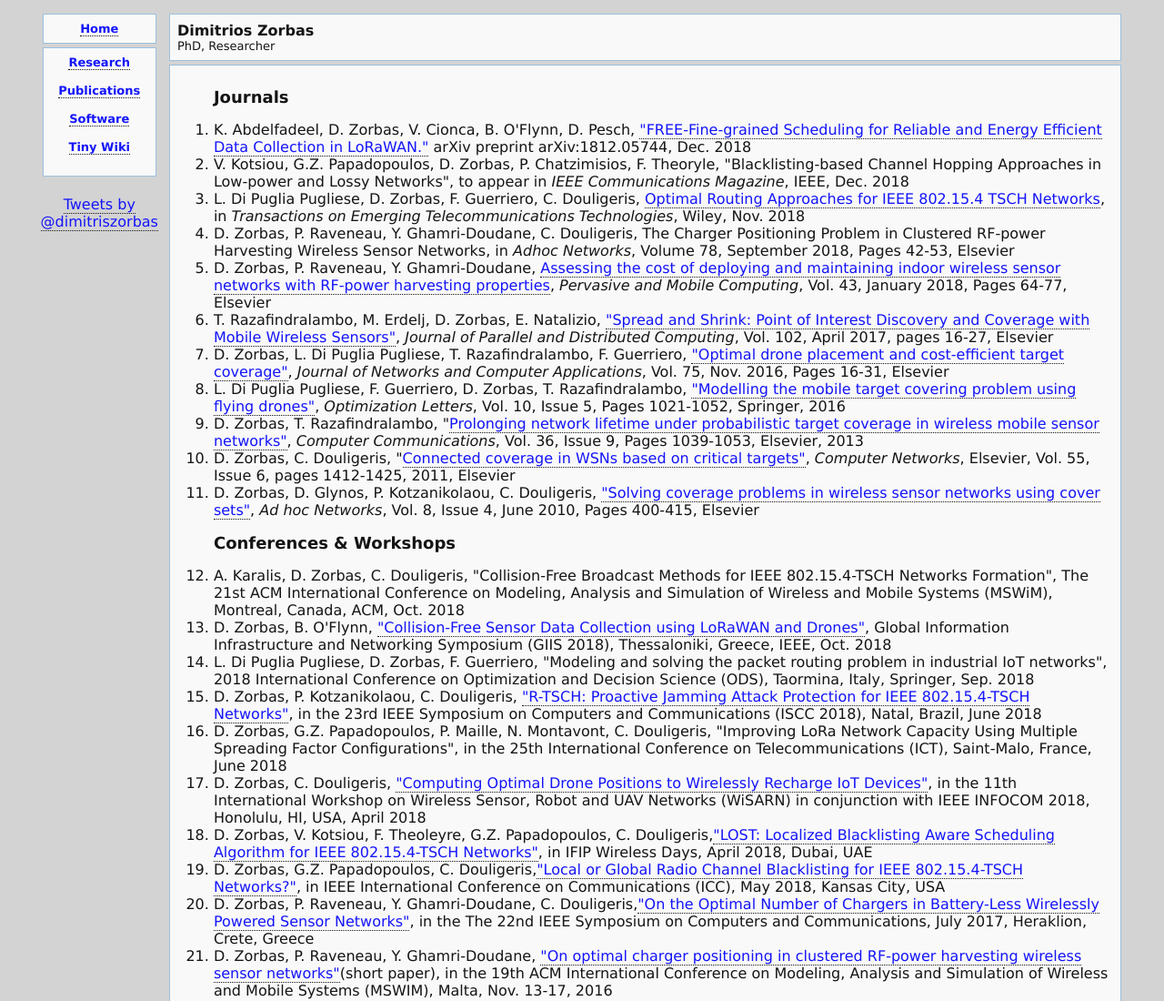
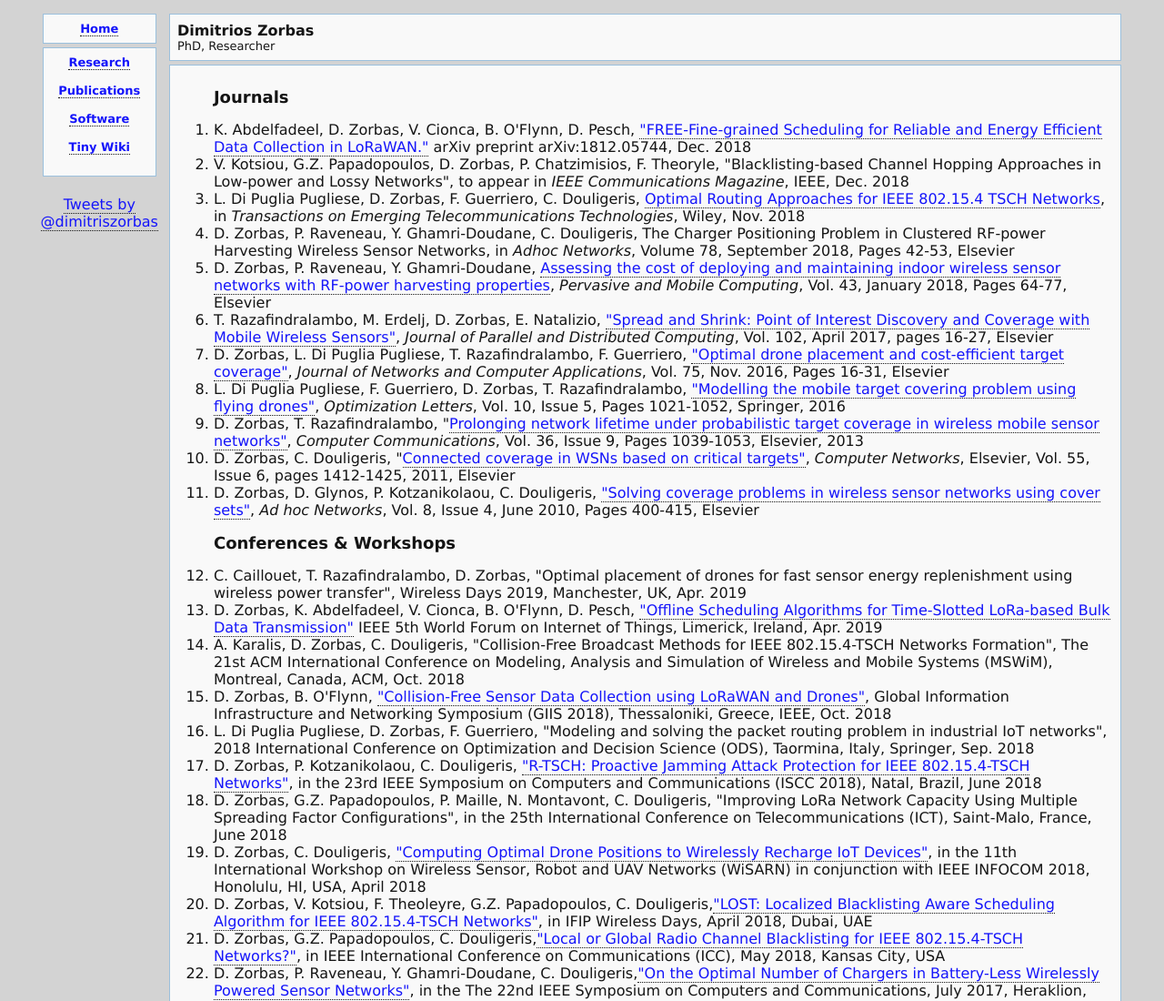
Before and after one commit to deltazita/deltazita.github.io, a plain HTML site: page publications.html in a window 1280 px wide. Shown: the top 1100 px of the page at 91% size. Drawn offline with Linux system fonts and the light colour scheme.

Commit message:
new publications

```diff
--- a/publications.html
+++ b/publications.html
@@ -99,6 +99,8 @@
 <p><font size="4"><b>Conferences & Workshops</b></font></p>
 <p></p>
 <!--<ol>-->
+<li>C. Caillouet, T. Razafindralambo, D. Zorbas, "Optimal placement of drones for fast sensor energy replenishment using wireless power transfer", Wireless Days 2019, Manchester, UK, Apr. 2019</li>
+<li>D. Zorbas, K. Abdelfadeel, V. Cionca, B. O'Flynn, D. Pesch, <a href="https://www.researchgate.net/publication/330883519_Offline_Scheduling_Algorithms_for_Time-Slotted_LoRa-based_Bulk_Data_Transmission">"Offline Scheduling Algorithms for Time-Slotted LoRa-based Bulk Data Transmission"</a> IEEE 5th World Forum on Internet of Things, Limerick, Ireland, Apr. 2019</li>
 <li>A. Karalis, D. Zorbas, C. Douligeris, "Collision-Free Broadcast Methods for IEEE 802.15.4-TSCH Networks Formation", The 21st ACM International Conference on Modeling, Analysis and Simulation of Wireless and Mobile Systems (MSWiM), Montreal, Canada, ACM, Oct. 2018</li>
 <li>D. Zorbas, B. O'Flynn, <a href="files/giis2018.pdf">"Collision-Free Sensor Data Collection using LoRaWAN and Drones"</a>, Global Information Infrastructure and Networking Symposium (GIIS 2018), Thessaloniki, Greece, IEEE, Oct. 2018</li>
 <li>L. Di Puglia Pugliese, D. Zorbas, F. Guerriero, "Modeling and solving the packet routing problem in industrial IoT networks", 2018 International Conference on Optimization and Decision Science (ODS), Taormina, Italy, Springer, Sep. 2018</li>
```
Also changed, not shown: links.html (+1 -0 lines).
